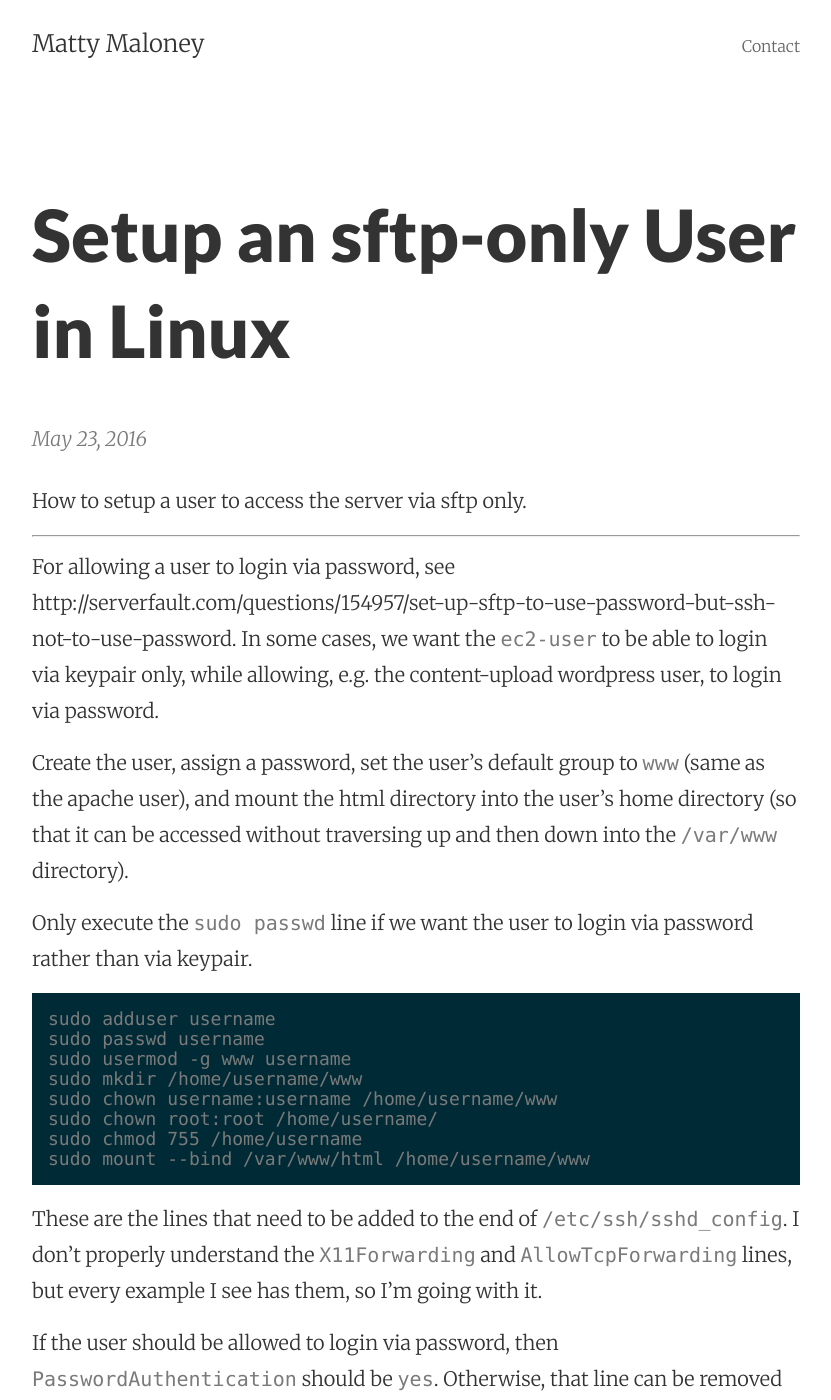
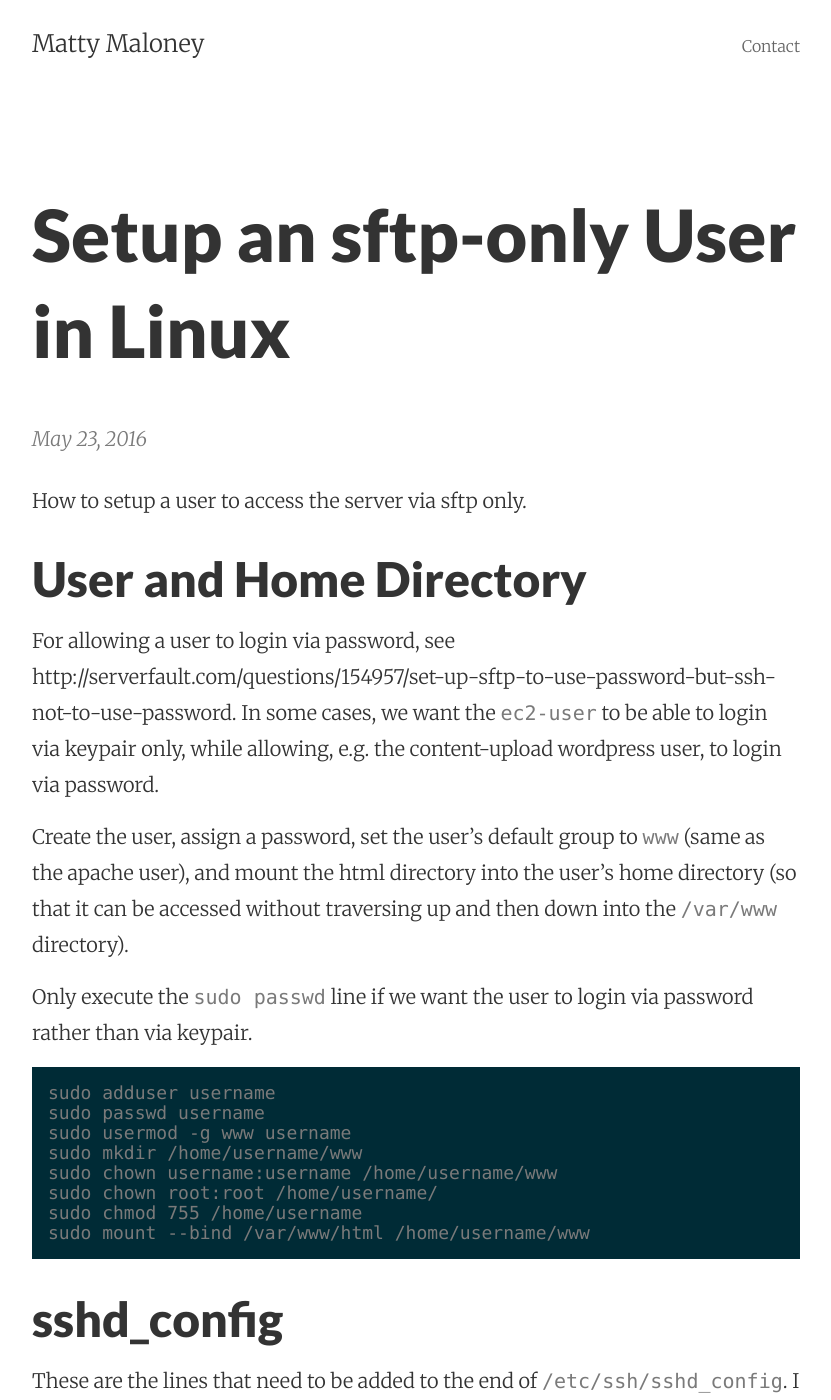
Before and after one commit to mattymaloney/mattymaloney.github.io, a Jekyll site: the page built from _posts/2016-05-23-linux-sftp-only-user.md, in a window 1280 px wide and 1400 px high. Shown: the whole window, without its empty margins (224-1055 px from the left). Built offline with Jekyll 4.4.1, drawn with Linux system fonts in a browser that asks for light colours.

Commit message:
Created 2016-05-23-linux-sftp-only-user.md

````diff
--- a/_posts/2016-05-23-linux-sftp-only-user.md
+++ b/_posts/2016-05-23-linux-sftp-only-user.md
@@ -5,7 +5,7 @@ title: "Setup an sftp-only User in Linux"
 ---
 How to setup a user to access the server via sftp only.
 
----
+## User and Home Directory
 
 For allowing a user to login via password, see http://serverfault.com/questions/154957/set-up-sftp-to-use-password-but-ssh-not-to-use-password. In some cases, we want the `ec2-user` to be able to login via keypair only, while allowing, e.g. the content-upload wordpress user, to login via password.
 
@@ -23,6 +23,8 @@ sudo chown root:root /home/username/
 sudo chmod 755 /home/username
 sudo mount --bind /var/www/html /home/username/www
 ```
+
+## sshd_config
 
 These are the lines that need to be added to the end of `/etc/ssh/sshd_config`. I don't properly understand the `X11Forwarding` and `AllowTcpForwarding` lines, but every example I see has them, so I'm going with it.
 
````
